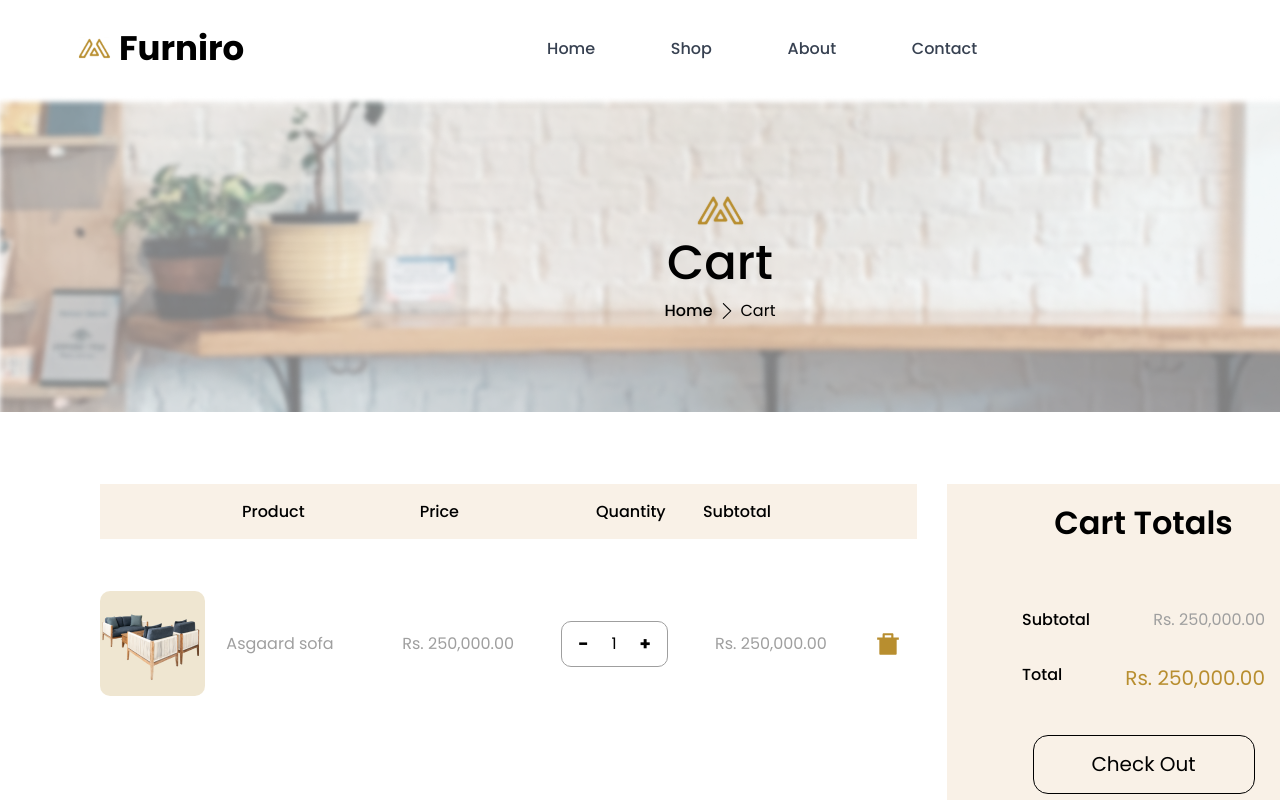
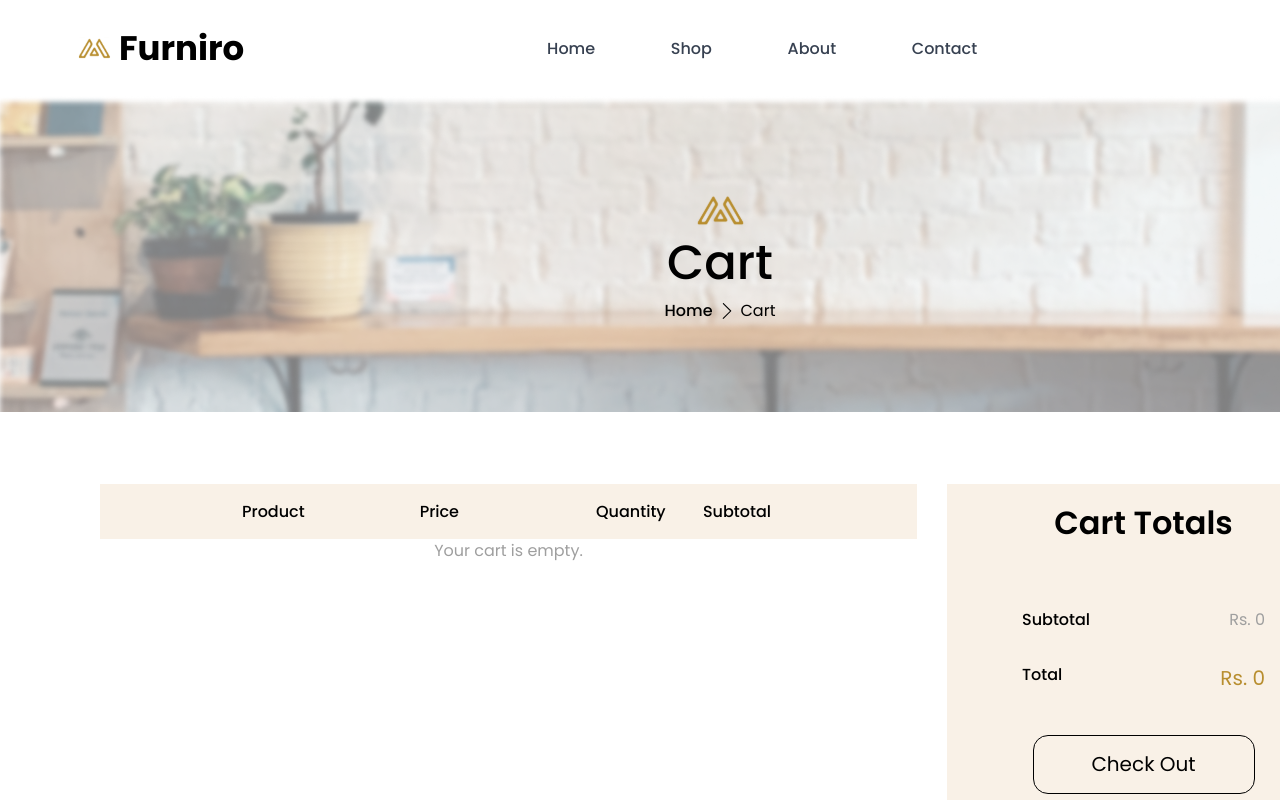
Before and after one commit to OrleanSousa/3-Compass-Challenge, a React (Vite) app: page /cart in a window 1280 px wide. Shown: the top 800 px of the page. Built offline with nearby package versions, Linux system fonts and the light colour scheme.

Commit message:
feat: function add item at cart page

```diff
--- a/src/components/cartPage/Cartpage.tsx
+++ b/src/components/cartPage/Cartpage.tsx
@@ -1,7 +1,10 @@
 import { RiDeleteBin7Fill } from "react-icons/ri";
+import { useCart } from "../../hooks/useCart"; // Importe o hook useCart
 import sofa from "../../assets/sofa5.png";
 
 const CartPage = () => {
+  const { cart, removeFromCart } = useCart(); // Pegue o carrinho e a função de remoção
+
   return (
     <>
       <div className="flex w-full h-[547px] px-[100px] pt-[72px] ">
@@ -19,29 +22,31 @@ const CartPage = () => {
               </div>
             </div>
 
-            {/* Linha de item */}
-            <div className="w-full flex items-center mt-[52px]">
+            {/* Renderiza os itens do carrinho */}
+            {cart.length > 0 ? (
+              cart.map((item) => (
+                <div key={item.id} className="w-full flex items-center mt-[52px]">
                   {/* Imagem */}
                   <div className="bg-buttonBord bg-opacity-[0.22] rounded-[10px] w-[105px] h-[105px] flex justify-center items-center">
-                <img src={sofa} alt="Product" />
+                    <img src={item.image || sofa} alt={item.name} />
                   </div>
 
                   {/* Detalhes do Produto */}
                   <div className="flex flex-grow items-center justify-between ">
                     {/* Nome do Produto */}
-                <p className="text-gray50 w-[150px] text-center">Asgaard sofa</p>
+                    <p className="text-gray50 w-[150px] text-center">{item.name}</p>
 
-                {/* price */}
-                <p className="text-gray50 text-center">Rs. 250,000.00</p>
+                    {/* Preço */}
+                    <p className="text-gray50 text-center">Rs. {item.price.toLocaleString()}</p>
 
-                {/* acount */}
+                    {/* Quantidade */}
                     <div className="flex items-center border border-gray50 rounded-[10px] px-4 py-2 w-[106.54px] justify-between">
-                  <button className="text-lg font-bold ">-</button>
+                      <button className="text-lg font-bold">-</button>
                       <input
                         type="number"
                         className="text-center border-none focus:outline-none w-10 [appearance:textfield]
                           [&::-webkit-outer-spin-button]:appearance-none [&::-webkit-inner-spin-button]:appearance-none "
-                    value="1"
+                        value={item.quantity}
                         min="1"
                         id="quantity"
                       />
@@ -49,28 +54,45 @@ const CartPage = () => {
                     </div>
 
                     {/* Subtotal */}
-                <p className="text-gray50 text-center">Rs. 250,000.00</p>
+                    <p className="text-gray50 text-center">Rs. {(item.price * item.quantity).toLocaleString()}</p>
 
                     {/* Ícone de exclusão */}
                     <div className="w-[28px] h-[28px] flex justify-center items-center mr-[15px]">
-                  <a className="cursor-pointer">
+                      <a
+                        className="cursor-pointer"
+                        onClick={() => removeFromCart(item.productName)} // Chama a função de remoção ao clicar
+                      >
                         <RiDeleteBin7Fill className="text-textOrange text-[26px]" />
                       </a>
                     </div>
                   </div>
                 </div>
+              ))
+            ) : (
+              <p className="text-gray50 text-center">Your cart is empty.</p>
+            )}
           </div>
+
+          {/* Totais do carrinho */}
           <div className="w-[393px] h-[390px] bg-buttonShop flex flex-col items-center pt-[15px]">
             <h2 className="text-[32px] font-semibold">Cart Totals</h2>
             <div className="flex mt-[61px] w-[243px] mb-[31px] justify-between">
               <p className="font-medium">Subtotal</p>
-                <p className="text-gray50">Rs. 250,000.00</p>
+              <p className="text-gray50">
+                Rs.{" "}
+                {cart.reduce((total, item) => total + item.price * item.quantity, 0).toLocaleString()}
+              </p>
             </div>
             <div className="flex w-[243px] mb-[42px] justify-between">
               <p className="font-medium">Total</p>
-                <p className="text-[20px] text-textOrange">Rs. 250,000.00</p>
+              <p className="text-[20px] text-textOrange">
+                Rs.{" "}
+                {cart.reduce((total, item) => total + item.price * item.quantity, 0).toLocaleString()}
+              </p>
             </div>
-              <button className="w-[222px] h-[58.95px] rounded-[15px] border border-black text-[20px]">Check Out</button>
+            <button className="w-[222px] h-[58.95px] rounded-[15px] border border-black text-[20px]">
+              Check Out
+            </button>
           </div>
         </div>
       </div>
--- a/src/components/modal/Modal.tsx
+++ b/src/components/modal/Modal.tsx
@@ -1,9 +1,9 @@
 import React from "react";
-import { BsBagX } from "react-icons/bs";
-import { AiOutlineClose } from "react-icons/ai"; // Ícone de fechar/remover
+import { BsBagX } from "react-icons/bs"; // Ícone de fechar/remover
 import { useCart } from "../../hooks/useCart";
 import card1 from '../../assets/foto1.png';
 import { IoIosCloseCircle } from "react-icons/io";
+import { Link } from "react-router-dom";
  // Hook do carrinho
 
 interface CartModalProps {
@@ -86,9 +86,11 @@ const CartModal: React.FC<CartModalProps> = ({ isOpen, closeModal }) => {
 
       {/* Botões de ação */}
       <div className="mt-6 flex justify-between">
-        <button className="border border-black pt-[6px] pb-[6px] w-[87px] m-auto h-[30px] rounded-[50px] text-[12px] ">
-          Cart
-        </button>
+        <Link to='/cart'>
+          <button onClick={closeModal} className="border border-black pt-[6px] pb-[6px] w-[87px] m-auto h-[30px] rounded-[50px] text-[12px] ">
+            Cart
+          </button>
+        </Link>
         <button className="border border-black pt-[6px] pb-[6px] w-[118px] m-auto h-[30px] rounded-[50px] text-[12px] ">
           Checkout
         </button>
--- a/src/main.tsx
+++ b/src/main.tsx
@@ -1,4 +1,3 @@
-import React from 'react'; // Import necessário para JSX
 import { StrictMode } from 'react';
 import ReactDOM from 'react-dom/client'; // Certifique-se de que está utilizando React 18+
 import './input.css';
```
Lines whose indentation alone changed are shown as unchanged.
